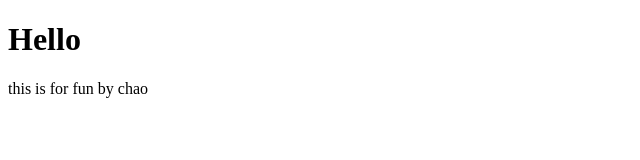
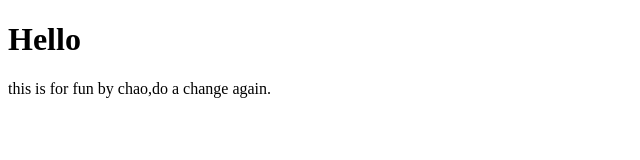
Before and after one commit to chaochao/web_server, a website: page public/index.html in a window 1280 px wide. Shown: the whole page, without its empty margins (0-640 px from the left). Drawn offline with Linux system fonts and the light colour scheme.

Commit message:
update index

```diff
--- a/public/index.html
+++ b/public/index.html
@@ -6,6 +6,6 @@
   </head>
   <body>
     <h1>Hello</h1>
-    <p>this is for fun by chao</p>
+    <p>this is for fun by chao,do a change again.</p>
   </body>
 </html>
```
